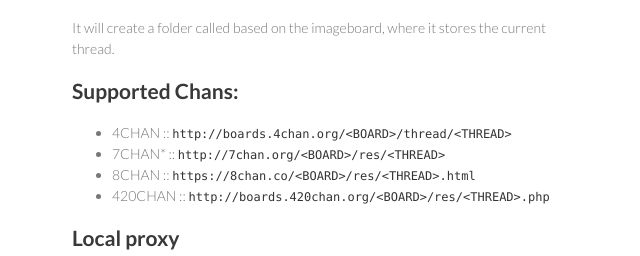
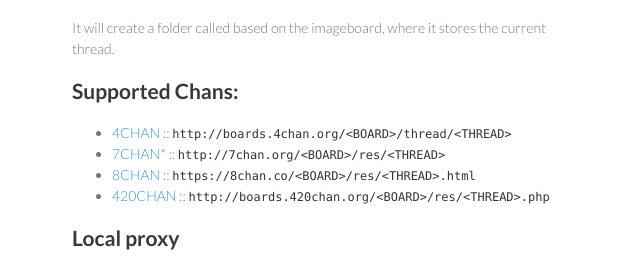
Before and after one commit to j3lte/chanarchive, a plain HTML site: page index.html in a window 1280 px wide. Shown: the part 2426-2682 px from the top of the page, 498-1138 px from the left. Drawn offline with Linux system fonts and the light colour scheme.

```diff
--- a/index.html
+++ b/index.html
@@ -66,13 +66,17 @@
 <a id="supported-chans" class="anchor" href="#supported-chans" aria-hidden="true"><span class="octicon octicon-link"></span></a>Supported Chans:</h2>
 
 <ul>
-<li>4CHAN   ::  <code>http://boards.4chan.org/&lt;BOARD&gt;/thread/&lt;THREAD&gt;</code>
+<li>
+<a href="http://www.4chan.org/">4CHAN</a>   ::  <code>http://boards.4chan.org/&lt;BOARD&gt;/thread/&lt;THREAD&gt;</code>
 </li>
-<li>7CHAN*  ::  <code>http://7chan.org/&lt;BOARD&gt;/res/&lt;THREAD&gt;</code>
+<li>
+<a href="http://7chan.org/">7CHAN</a>*  ::  <code>http://7chan.org/&lt;BOARD&gt;/res/&lt;THREAD&gt;</code>
 </li>
-<li>8CHAN   ::  <code>https://8chan.co/&lt;BOARD&gt;/res/&lt;THREAD&gt;.html</code>
+<li>
+<a href="https://8chan.co/">8CHAN</a>   ::  <code>https://8chan.co/&lt;BOARD&gt;/res/&lt;THREAD&gt;.html</code>
 </li>
-<li>420CHAN ::  <code>http://boards.420chan.org/&lt;BOARD&gt;/res/&lt;THREAD&gt;.php</code>
+<li>
+<a href="http://420chan.org/">420CHAN</a> ::  <code>http://boards.420chan.org/&lt;BOARD&gt;/res/&lt;THREAD&gt;.php</code>
 </li>
 </ul>
 
```
Also changed, not shown: params.json (+1 -1 lines).
